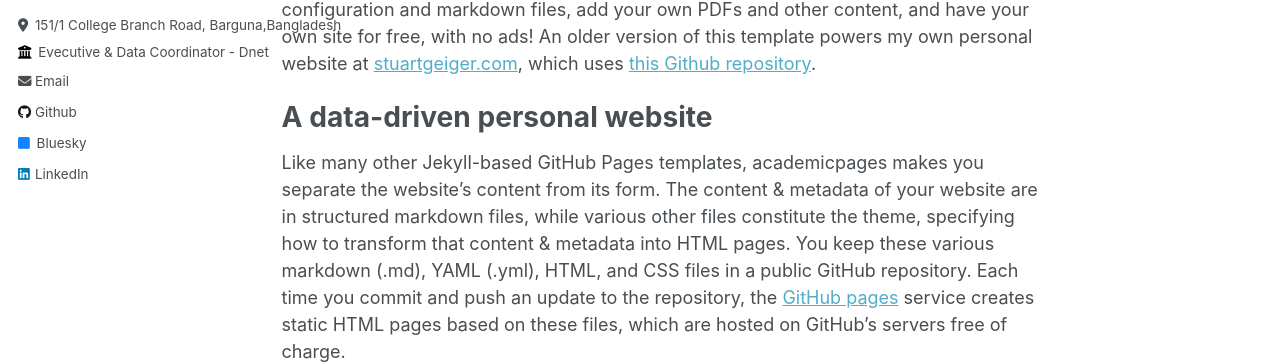
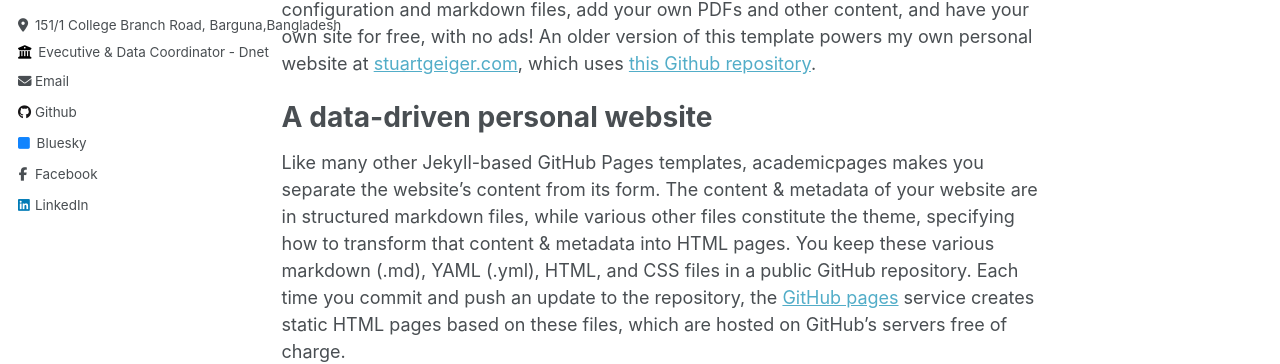
Before and after one commit to Razinn/razins-portfolio, a Jekyll site: the page built from _pages/about.md, in a window 1280 px wide. Shown: the part 381-745 px from the top of the page. Built offline with Jekyll 4.4.1, drawn with Linux system fonts in a browser that asks for light colours.

Commit message:
Update _config.yml

```diff
--- a/_config.yml
+++ b/_config.yml
@@ -49,7 +49,7 @@ author:
 
   # Social media
   bluesky          : "bsky.app" # Replace this with you Bluesky username
-  facebook         : # dex.razin
+  facebook         :  "dex.razin"
   # flickr           : # Username
   # foursquare       : # Username
   # goodreads        : # Username
@@ -57,7 +57,7 @@ author:
   # keybase          : # Username
   # instagram        : # Username
   # lastfm           : # Username
-  linkedin         : "https://www.linkedin.com/in/me-razin/"
+  linkedin         : "me-razin"
   # mastodon         : # URL
   # medium           : # URL
   # pinterest        : # Username
```
